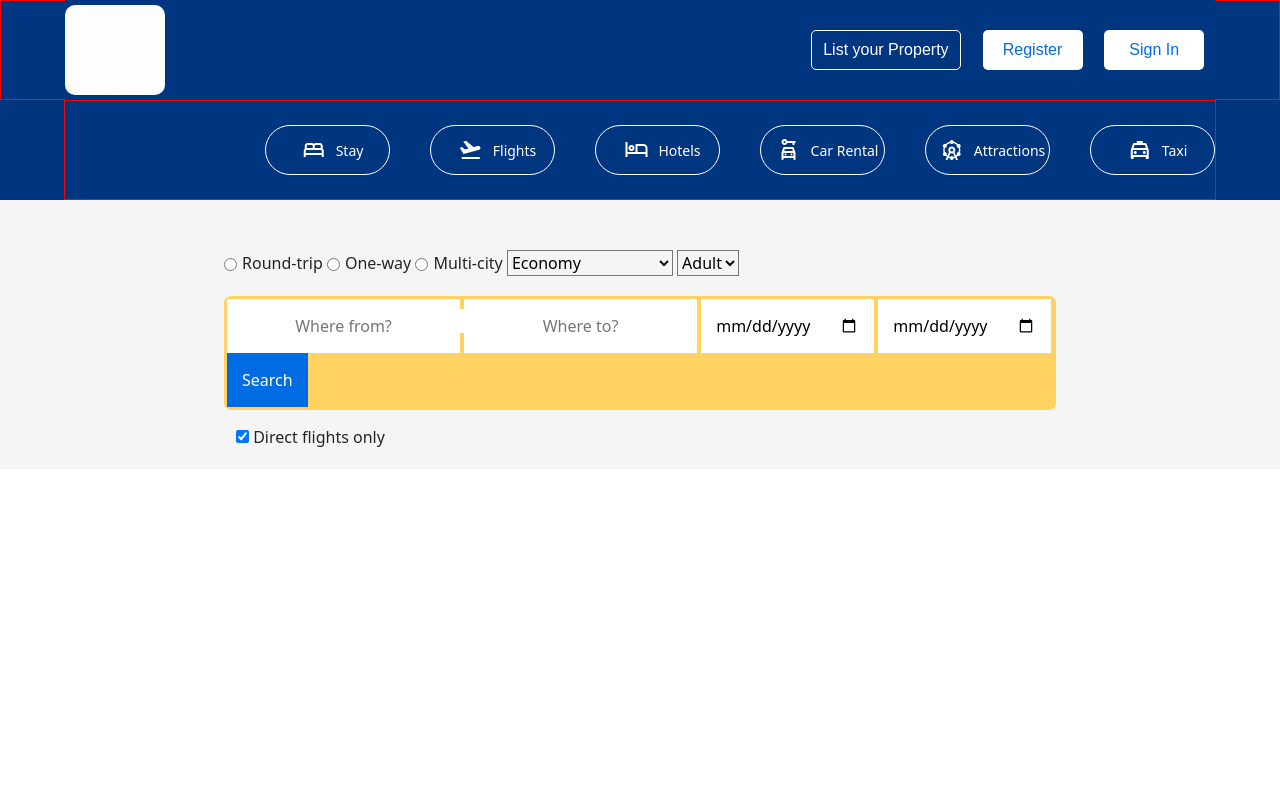
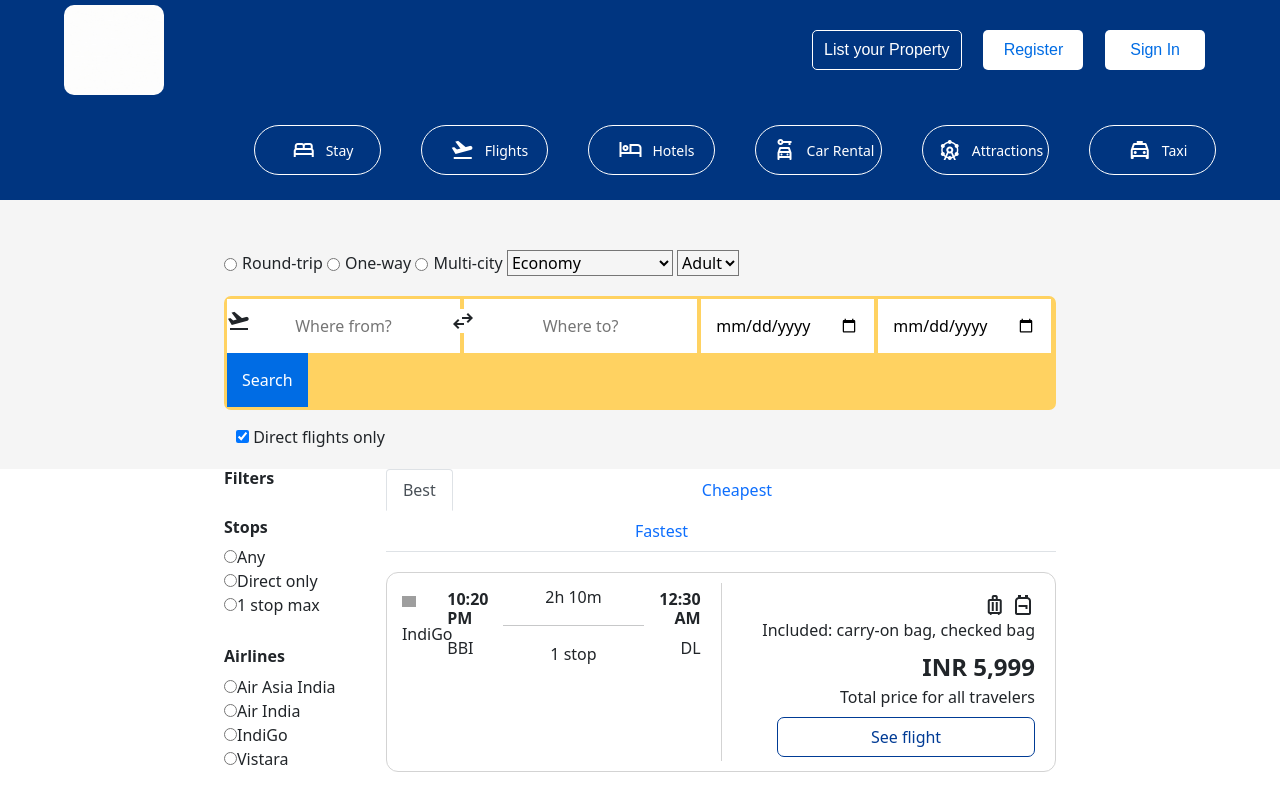
Before and after one commit to Prags1709/offbeat-pin-6298, a plain HTML site: page flights.voyage.html in a window 1280 px wide. Drawn offline with nearby package versions, Linux system fonts and the light colour scheme; files that its build step writes are made by us from their sources; grey boxes are pictures that could not be loaded.

Commit message:
workdone day-4

```diff
--- a/flights.voyage.css
+++ b/flights.voyage.css
@@ -3,7 +3,6 @@
 #container{
   background-color: rgb(245,245,245);
   padding: 20px 0px;
-
 }
 h4{
   font-weight: 700;
@@ -20,12 +19,13 @@ h6{
 }
 
 #top-section{
-   width: 65%;
-   /* border: 1px solid red; */
-   margin: auto;
+  width: 70%;
+  /* border: 1px solid red; */
+  margin: auto;
+}
 
 
-}
+
 
 #top-section>div>p{
   font-size: large;
@@ -34,3 +34,90 @@ h6{
 form{
     margin-top: 30px;
 }
+/* filter & dynamic data section */
+
+#flights-booking-container{
+  border: 0px solid grey;
+  display: flex;
+  width: 65%;
+  margin: auto;
+}
+
+#filter-container{
+  border: 0px solid red;
+  width: 28%;
+}
+.radio-btn-filter{
+  border: 0px solid green;
+}
+#cheapest-tab{
+  margin-left: 232px;
+}
+#fastest-tab{
+  margin-left: 232px;
+}
+/* best,cheapest,fastest */
+
+
+#best-home{
+  border: 1px solid lightgrey;
+  height: 200px;
+  display: flex;
+  padding: 10px;
+  margin-top: 20px;
+  border-radius: 12px;
+
+}
+#flight-timing{
+  border-right: 1px solid lightgrey;
+  display: flex;
+  gap: 20px;
+  padding-right: 20px;
+}
+
+#total-price{
+  border: 0px solid yellow;
+  width: 100%;
+  text-align: right;
+  padding: 10px;
+}
+#details_flight-timing{
+  border: 0px solid black;
+  display: flex;
+  width: 85%;
+  height: 100px;
+  align-items: center;
+}
+#img_flight-timing{
+  width: 10%;
+  padding: 5px;
+}
+#img_flight-timing>p{
+  margin-top: 10px;
+}
+#details_flight-timing>div:nth-child(2){
+  width: 70%;
+  text-align: center;
+}
+#details_flight-timing>div:nth-child(3){
+  text-align: right;
+}
+#total-price>button{
+  border: 1px solid rgb(0,59,149);
+  width: 85%;
+  height: 40px;
+  border-radius: 7px;
+  margin-top: -10px;
+  background-color: white;
+  color:rgb(0,59,149) ;
+}
+#total-price>button:hover{
+  background-color:lightblue;
+}
+#total-price>p{
+  margin-top: -5px;
+
+}
+#total-price>h4{
+  margin-top: -5px;
+}
--- a/flights.voyage.html
+++ b/flights.voyage.html
@@ -13,6 +13,7 @@
     <link rel="stylesheet" href="https://fonts.googleapis.com/css2?family=Material+Symbols+Outlined:opsz,wght,FILL,GRAD@48,400,0,0" />
     <link href="https://cdn.jsdelivr.net/npm/bootstrap@5.0.2/dist/css/bootstrap.min.css" rel="stylesheet" integrity="sha384-EVSTQN3/azprG1Anm3QDgpJLIm9Nao0Yz1ztcQTwFspd3yD65VohhpuuCOmLASjC" crossorigin="anonymous">
     <link rel="stylesheet" href="style.css">
+    <link rel="stylesheet" href="https://fonts.googleapis.com/css2?family=Material+Symbols+Outlined:opsz,wght,FILL,GRAD@20..48,100..700,0..1,-50..200" />
     <script src="https://cdn.jsdelivr.net/npm/bootstrap@5.0.2/dist/js/bootstrap.bundle.min.js" integrity="sha384-MrcW6ZMFYlzcLA8Nl+NtUVF0sA7MsXsP1UyJoMp4YLEuNSfAP+JcXn/tWtIaxVXM" crossorigin="anonymous"></script>
 
 
@@ -93,5 +94,94 @@
 </div>
 </div>
 
+<!-- filter & dynamic data section -->
+
+<div id="flights-booking-container">
+<div id="filter-container">
+<div id="filter_head">
+ <h6>Filters</h6>
+ <!-- <p>showing 650 results</p> -->
+</div>
+
+<form class="radio-btn-filter">
+    <h6>Stops</h6>
+    <input type="radio" class="filter-btn" name="check" value="any"/><span>Any</span><br>
+    <input type="radio" class="filter-btn" name="check" value="One-way"><span>Direct only</span><br>
+    <input type="radio" class="filter-btn" name="check" value="Multi-city"><span>1 stop max</span>
+</form>
+
+<form id="airlines-filter">
+    <h6>Airlines</h6>
+    <input type="radio" class="airlines-filter-btn" name="check" value="air-asia-india"/><span>Air Asia India</span><br>
+    <input type="radio" class="airlines-filter-btn" name="check" value="air-india"><span>Air India</span><br>
+    <input type="radio" class="airlines-filter-btn" name="check" value="indigo"><span>IndiGo</span><br>
+    <input type="radio" class="airlines-filter-btn" name="check" value="vistara"><span>Vistara</span>
+</form>
+
+</div>
+<div id="airlines-data">
+
+    <nav>
+        <div class="nav nav-tabs" id="nav-airlines-tab" role="tablist">
+          <button class="nav-link active" id="best-tab" data-bs-toggle="tab" data-bs-target="#best-home" type="button" role="tab" aria-controls="best-home" aria-selected="true">Best</button>
+          <button class="nav-link" id="cheapest-tab" data-bs-toggle="tab" data-bs-target="#cheapest-profile" type="button" role="tab" aria-controls="cheapest-profile" aria-selected="false">Cheapest</button>
+          <button class="nav-link" id="fastest-tab" data-bs-toggle="tab" data-bs-target="#fastest-contact" type="button" role="tab" aria-controls="fastest-contact" aria-selected="false">Fastest</button>
+
+        </div>
+      </nav>
+
+    <div class="tab-content" id="nav-tabContent_timings">
+        <div class="tab-pane fade show active" id="best-home" role="tabpanel" aria-labelledby="best-home-tab">
+
+         <div id="flight-timing">
+            <div id="img_flight-timing">
+                <img width="70%" src="https://airhex.com/images/airline-logos/indigo.png" alt="indigo">
+                <p>IndiGo</p>
+            </div>
+            <div id="details_flight-timing">
+                 <div>
+                    <h6>10:20 PM</h6>
+                    <p>BBI</p>
+                 </div>
+                 <div>
+                    <p>2h 10m</p>
+                    <hr>
+                    <p>1 stop</p>
+                 </div>
+                 <div>
+                    <h6>12:30 AM</h6>
+                    <p>DL</p>
+                 </div>
+            </div>
+         </div>
+         <div id="total-price">
+            <span class="material-symbols-outlined">
+                luggage
+                </span>
+                <span class="material-symbols-outlined">
+                    backpack
+                    </span>
+            <p>Included: carry-on bag, checked bag</p>
+            <h4>INR 5,999</h4>
+            <p>Total price for all travelers</p>
+            <button>See flight</button>
+         </div>
+
+        </div>
+
+        <div class="tab-pane fade" id="cheapest-profile" role="tabpanel" aria-labelledby="cheapest-profile-tab">
+         <p>Main tera boyfriend</p>
+        </div>
+
+        <div class="tab-pane fade" id="fastest-contact" role="tabpanel" aria-labelledby="fastest-contact-tab">
+          <p>lets get married</p>
+        </div>
+
+    </div>
+
+</div>
+</div>
 </body>
 </html>
+
+<script src="flights.voyage.js"></script>
--- a/style.css
+++ b/style.css
@@ -17,7 +17,7 @@
 }
 
 #navbar{
-border: 0px solid red;
+/* border: 0px solid red; */
 width: 90%;
 height: 100px;
 display: flex;
@@ -133,7 +133,6 @@ background-color:#003580;
 }
 
 #navmenu_icon_container{
-  border:1px solid red;
   width: 90%;
   height: 100px;
   display: flex;
@@ -152,7 +151,7 @@ background-color:#003580;
   align-items: center;
 }
 #navmenu_icon_container div:nth-child(1){
-  margin-left: 200px;
+  margin-left: 190px;
 }
 #title{
   font-size: 14px;
--- a/styles/navbar.css
+++ b/styles/navbar.css
@@ -4,7 +4,7 @@ body{
 }
 
 #navbar_container{
-    border: 1px solid red;
+    /* border: 1px solid red; */
     width: 100%;
     height: 100px;
     display: flex;
@@ -152,11 +152,11 @@ body{
     margin-left: 10px;
     color: white;
 }
-.material-symbols-outlined{
+/* .material-symbols-outlined{
     margin-left: 10px;
-    color: white;
+    color: white; */
 
-}
+/* } */
 #navmenu_icon_container div:hover{
     cursor: pointer;
     background-color: rgb(22, 130, 173);
```
Also changed, not shown: db.json (added, +16 -0 lines), flight.html (+4 -4 lines), flights.voyage.js (added).
